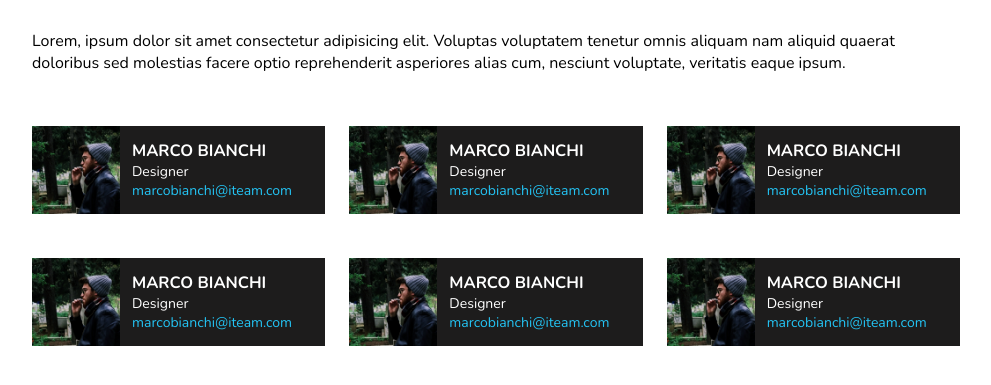
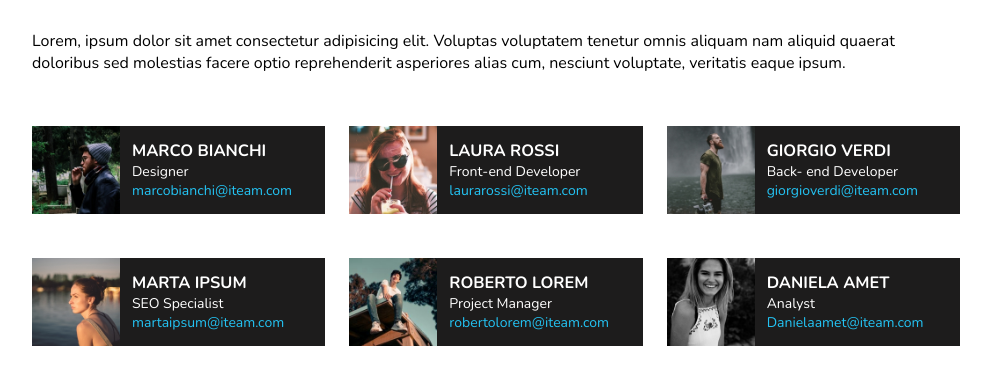
Before and after one commit to francescoturco/html-css-flex-cards, a plain HTML site: page index.html in a window 1280 px wide. Shown: the part 91-476 px from the top of the page, without its empty margins (144-1135 px from the left). Drawn offline with nearby package versions, Linux system fonts and the light colour scheme.

Commit message:
cards-images-description

```diff
--- a/index.html
+++ b/index.html
@@ -42,51 +42,51 @@
                         </li>
                         <li class="w-33">
                             <div class="card">
-                                <img src="./img/male1.png" alt="">
+                                <img src="./img/female1.png" alt="">
                                 <div class="card-body">
-                                    <h3>MARCO BIANCHI </h3>
-                                    <p>Designer</p>
-                                    <p style="color: rgb(36, 195, 243);">marcobianchi@iteam.com</p>
+                                    <h3>LAURA ROSSI </h3>
+                                    <p>Front-end Developer</p>
+                                    <p style="color: rgb(36, 195, 243);">laurarossi@iteam.com</p>
                                 </div>
                            </div>
                         </li>
                         <li class="w-33">
                             <div class="card">
-                                <img src="./img/male1.png" alt="">
+                                <img src="./img/male2.png" alt="">
                                 <div class="card-body">
-                                    <h3>MARCO BIANCHI </h3>
-                                    <p>Designer</p>
-                                    <p style="color: rgb(36, 195, 243);">marcobianchi@iteam.com</p>
+                                    <h3>GIORGIO VERDI </h3>
+                                    <p>Back- end Developer</p>
+                                    <p style="color: rgb(36, 195, 243);">giorgioverdi@iteam.com</p>
                                 </div>
                            </div>
                         </li>
                         <li class="w-33">
                             <div class="card">
-                                <img src="./img/male1.png" alt="">
+                                <img src="./img/female2.png" alt="">
                                 <div class="card-body">
-                                    <h3>MARCO BIANCHI </h3>
-                                    <p>Designer</p>
-                                    <p style="color: rgb(36, 195, 243);">marcobianchi@iteam.com</p>
+                                    <h3>MARTA IPSUM </h3>
+                                    <p>SEO Specialist</p>
+                                    <p style="color: rgb(36, 195, 243);">martaipsum@iteam.com</p>
                                 </div>
                            </div>
                         </li>
                         <li class="w-33">
                             <div class="card">
-                                <img src="./img/male1.png" alt="">
+                                <img src="./img/male3.png" alt="">
                                 <div class="card-body">
-                                    <h3>MARCO BIANCHI </h3>
-                                    <p>Designer</p>
-                                    <p style="color: rgb(36, 195, 243);">marcobianchi@iteam.com</p>
+                                    <h3>ROBERTO LOREM </h3>
+                                    <p>Project Manager</p>
+                                    <p style="color: rgb(36, 195, 243);">robertolorem@iteam.com</p>
                                 </div>
                            </div>
                         </li>
                         <li class="w-33">
                             <div class="card">
-                                <img src="./img/male1.png" alt="">
+                                <img src="./img/female3.png" alt="">
                                 <div class="card-body">
-                                    <h3>MARCO BIANCHI </h3>
-                                    <p>Designer</p>
-                                    <p style="color: rgb(36, 195, 243);">marcobianchi@iteam.com</p>
+                                    <h3>DANIELA AMET</h3>
+                                    <p>Analyst</p>
+                                    <p style="color: rgb(36, 195, 243);">Danielaamet@iteam.com</p>
                                 </div>
                            </div>
                         </li>
```
